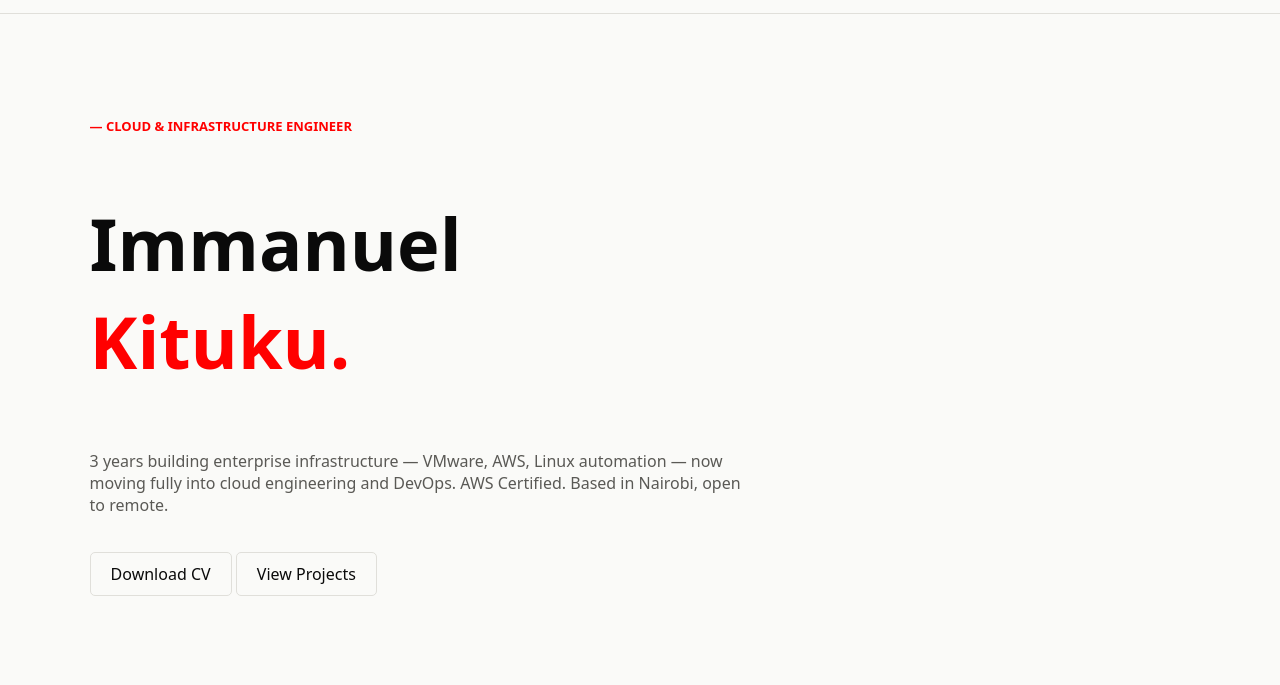
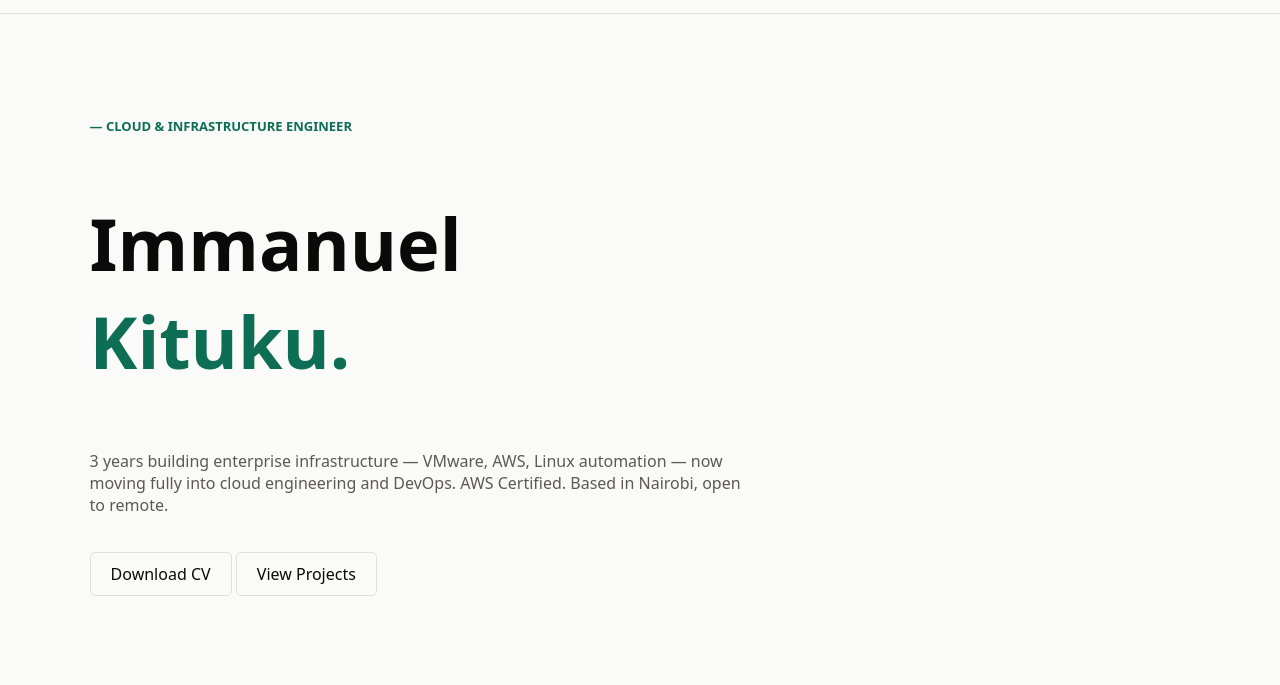
Before and after one commit to immanuelkituku/Cloud-Resume-Challenge, a website: page index.html in a window 1280 px wide. Shown: the part 53-738 px from the top of the page. Drawn offline with Linux system fonts and the light colour scheme.

Commit message:
Works seamlessly

```diff
--- a/styles.scss
+++ b/styles.scss
@@ -1,6 +1,5 @@
 // Theme Color Variables
-// $primary-color: #0D6E55;
-$primary-color: red;
+$primary-color: #0D6E55;
 $secondary-color: #FAFAF8;
 $near-black: #0A0A0A;
 $border-gray: #E0DFDA;
```
Also changed, not shown: styles.css, 1 other file.
